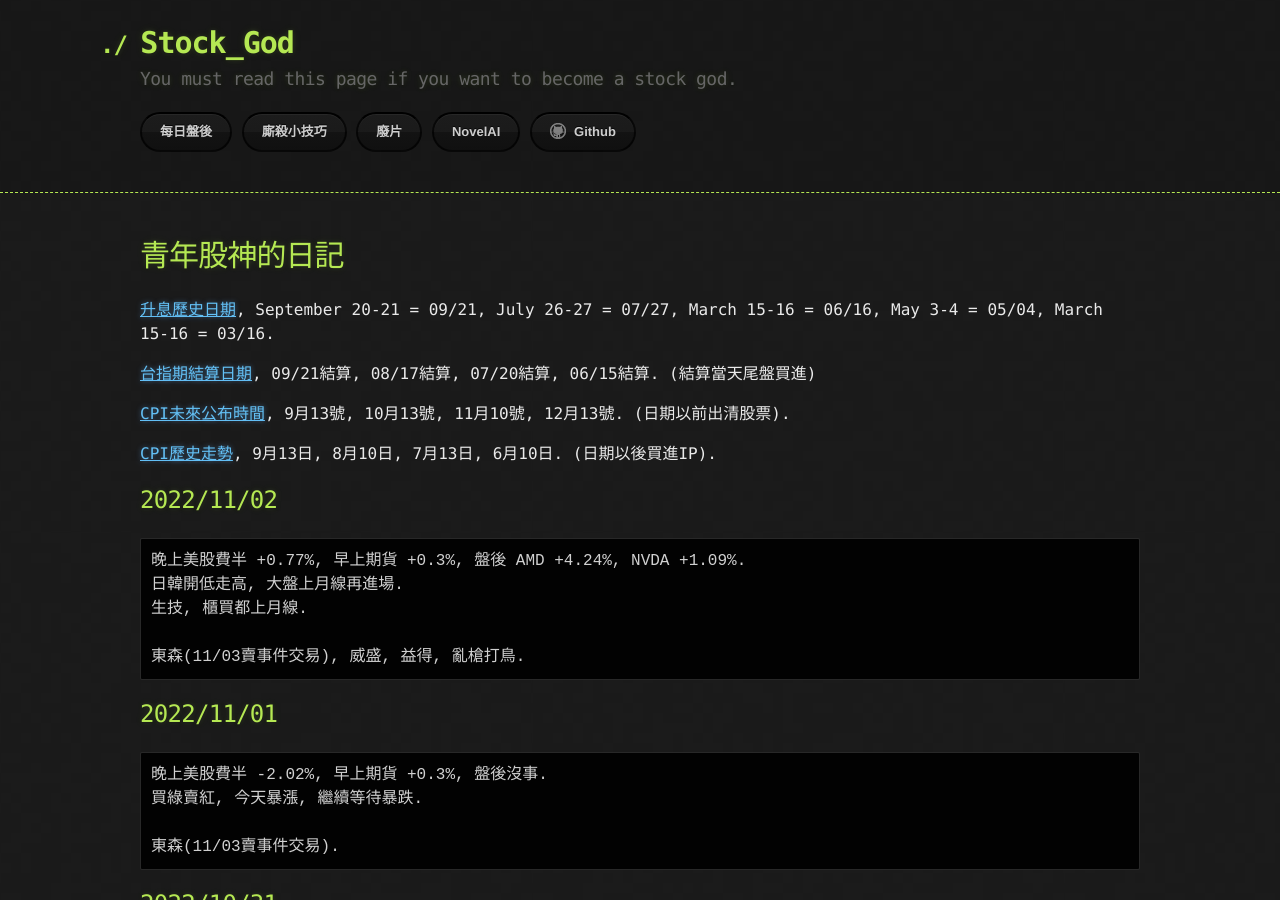
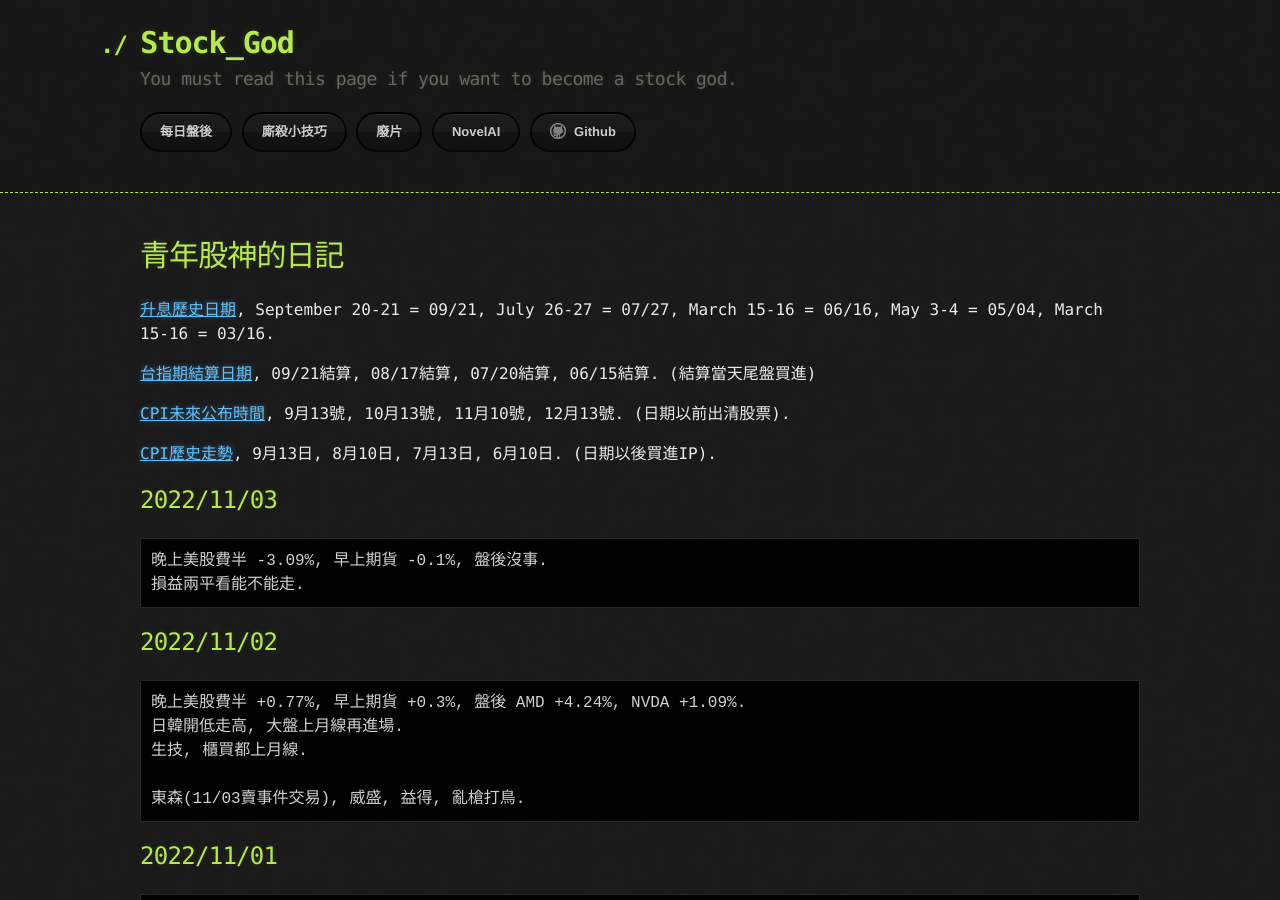
Before and after one commit to lepg5487/Stock_God, a Jekyll site: the page built from index.md, in a window 1280 px wide and 900 px high. Built offline with Jekyll 4.4.1, drawn with Linux system fonts in a browser that asks for light colours; our own code applies the rules of GitHub Pages for plain Markdown files.

Commit message:
Update index.md

````diff
--- a/index.md
+++ b/index.md
@@ -11,6 +11,12 @@ layout: testlayouts
 [CPI未來公布時間](https://chihyun.tw/cpi-release-date/), 9月13號, 10月13號, 11月10號, 12月13號. (日期以前出清股票).
 
 [CPI歷史走勢](https://hk.investing.com/economic-calendar/cpi-733), 9月13日, 8月10日, 7月13日, 6月10日. (日期以後買進IP).
+
+## 2022/11/03
+```
+晚上美股費半 -3.09%, 早上期貨 -0.1%, 盤後沒事.
+損益兩平看能不能走.
+```
 
 ## 2022/11/02
 ```
````
